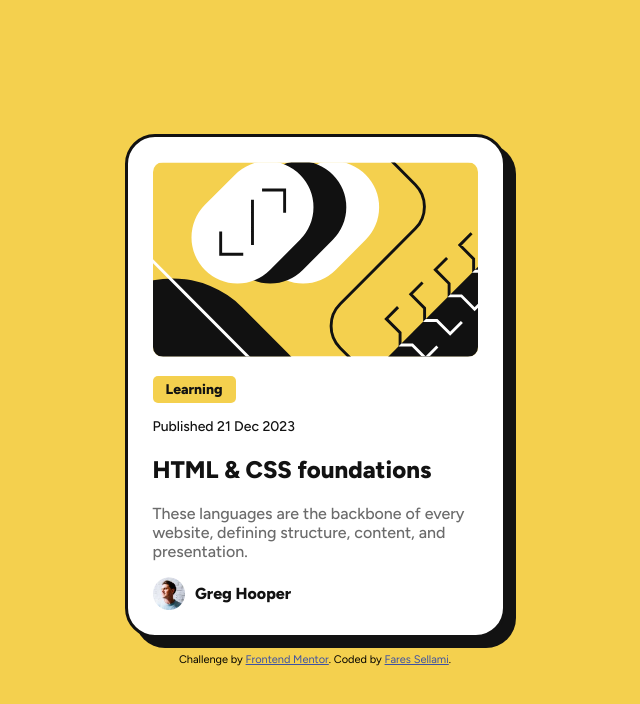
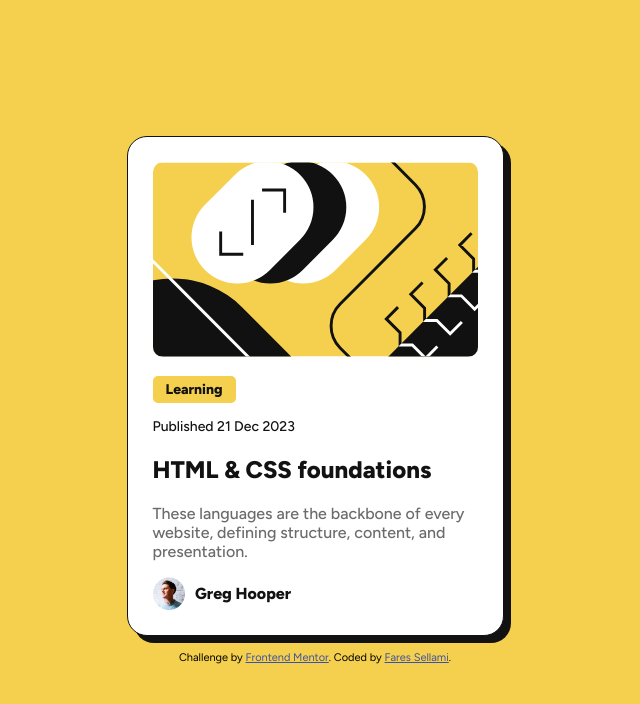
Before and after one commit to LavyDev/Blog-preview-card, a plain HTML site: page index.html in a window 1280 px wide. Shown: the whole page, without its empty margins (325-965 px from the left). Drawn offline with Linux system fonts and the light colour scheme.

Commit message:
First Fix

```diff
--- a/index.html
+++ b/index.html
@@ -35,9 +35,9 @@
       <div class="name">Greg Hooper</div>
     </div>
   </main>
-  <div class="attribution">
+  <footer class="attribution">
     Challenge by <a href="https://www.frontendmentor.io?ref=challenge" target="_blank">Frontend Mentor</a>.
     Coded by <a href="#">Fares Sellami</a>.
-  </div>
+  </footer>
 </body>
 </html>
--- a/style.css
+++ b/style.css
@@ -25,10 +25,9 @@ main {
     width: 290px;
     background-color: var(--white);
     padding: 25px;
-    border-radius: 30px;
-    box-shadow: 10px 10px 0 var(--gray950);
-    border-width: 1px;
-    border: solid var(--gray950);
+    border-radius: 20px;
+    box-shadow: 7px 7px 0 var(--gray950);
+    border: solid 1px var(--gray950);
     margin-bottom: 15px;
 }
 
@@ -52,6 +51,15 @@ span {
 h1, .author, .tag {
     font-weight: 800;
     color: var(--gray950);
+}
+
+h1 {
+    cursor: pointer;
+    transition: .2s;
+}
+
+h1:hover {
+    color: var(--yellow);
 }
 
 p {
```
